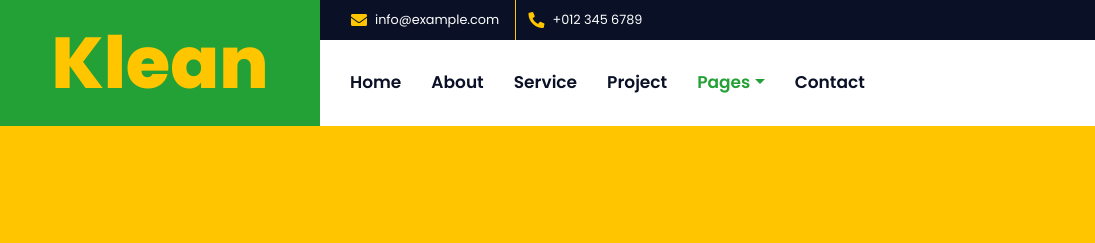
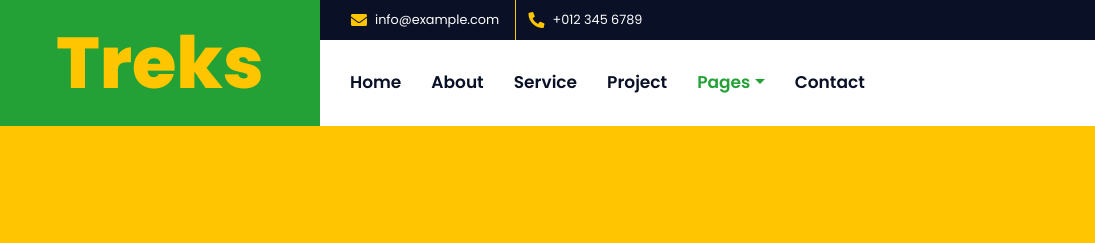
Before and after one commit to Anto-4ny/www.cleaninigtreks.com, a plain HTML site: page blog.html in a window 1280 px wide. Shown: the top 243 px of the page, 0-1095 px from the left. Drawn offline with nearby package versions, Linux system fonts and the light colour scheme.

Commit message:
Update blog.html

```diff
--- a/blog.html
+++ b/blog.html
@@ -3,7 +3,7 @@
 
 <head>
     <meta charset="utf-8">
-    <title>Klean - Cleaning Services Website Template</title>
+      <title>Cleaning Treks - Cleaning Services</title>
     <meta content="width=device-width, initial-scale=1.0" name="viewport">
     <meta content="Free HTML Templates" name="keywords">
     <meta content="Free HTML Templates" name="description">
@@ -32,7 +32,7 @@
         <div class="row">
             <div class="col-lg-3 bg-secondary d-none d-lg-block">
                 <a href="" class="navbar-brand w-100 h-100 m-0 p-0 d-flex align-items-center justify-content-center">
-                    <h1 class="m-0 display-3 text-primary">Klean</h1>
+                    <h1 class="m-0 display-3 text-primary">Treks</h1>
                 </a>
             </div>
             <div class="col-lg-9">
```
